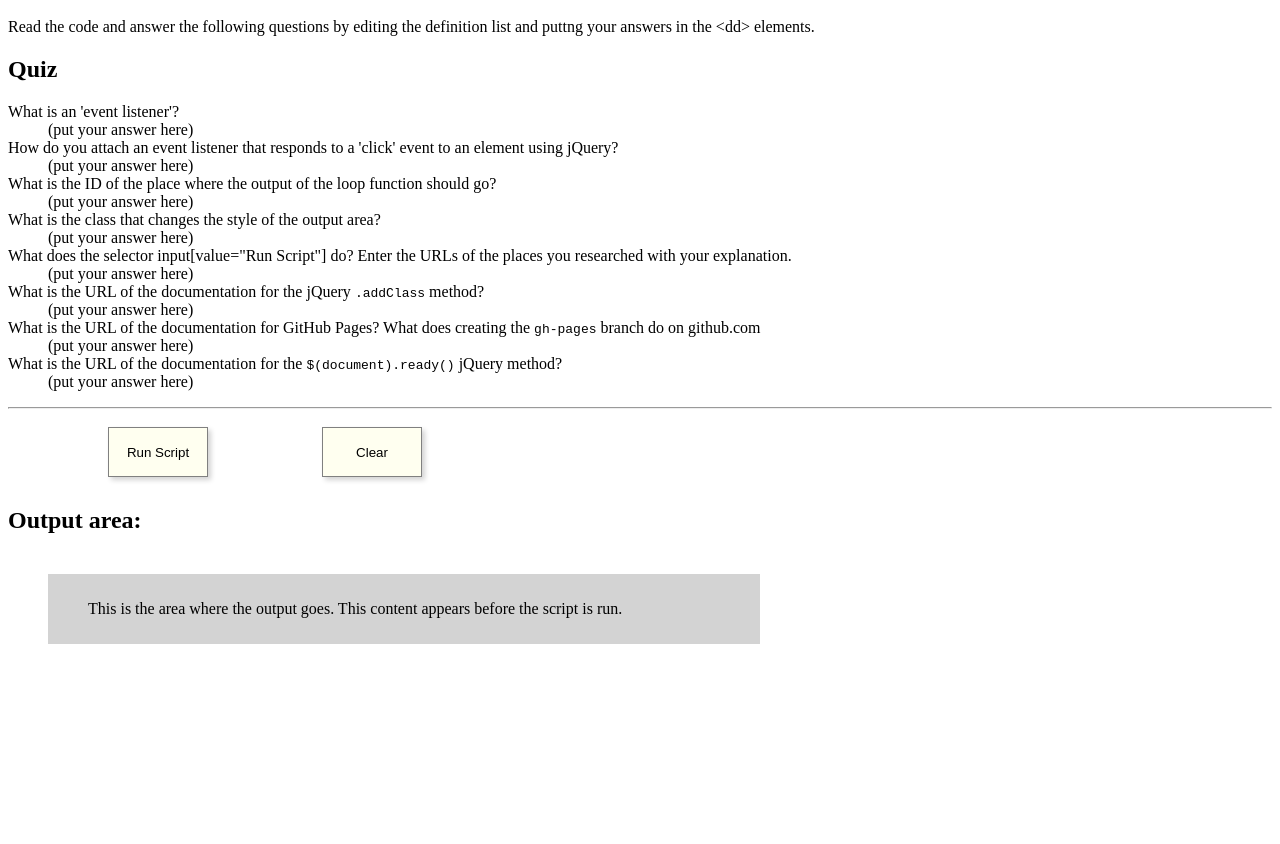
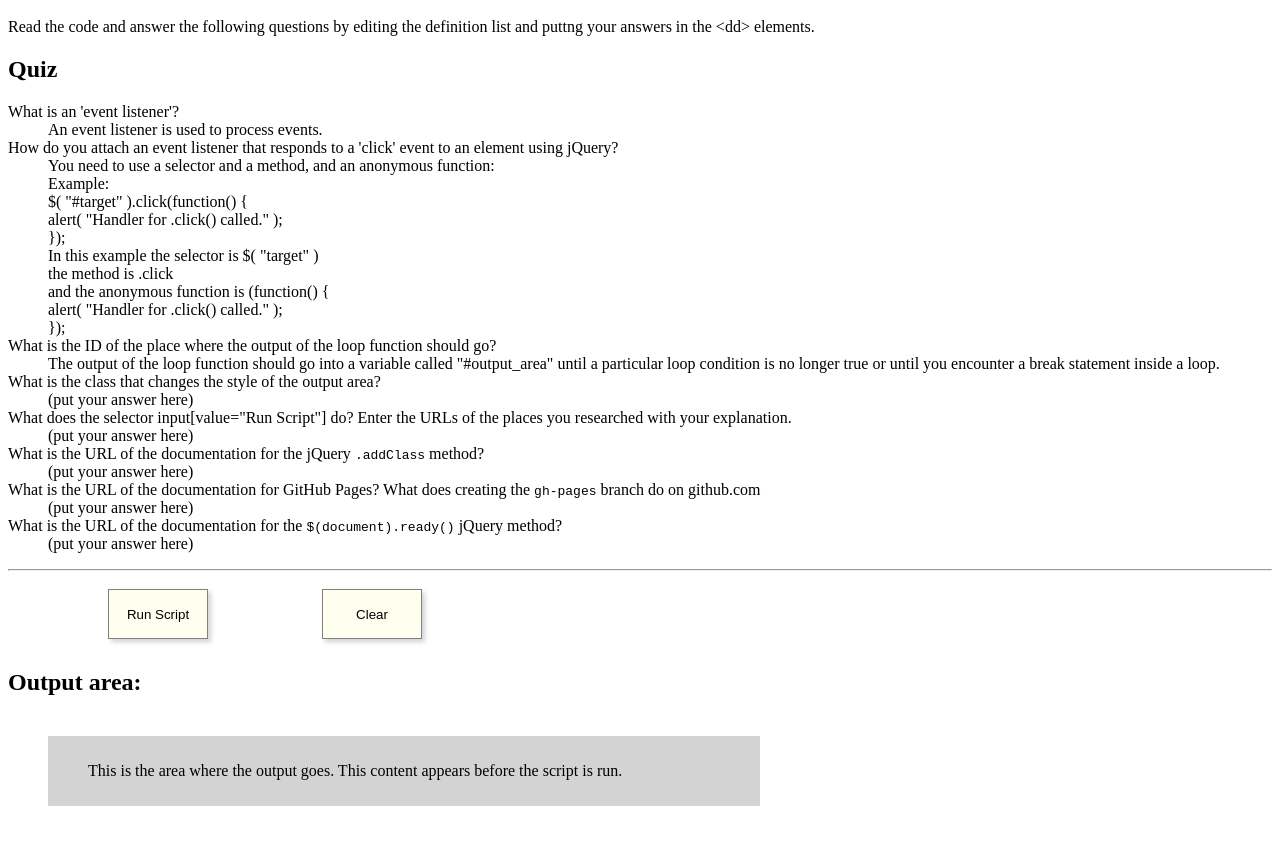
Before and after one commit to susanmlewis01/PrimerPart2Lewis, a plain HTML site: page index.html in a window 1280 px wide. Shown: the part 48-892 px from the top of the page. Before the commit the page ends 800 px from the top, so only its background shows below. Drawn offline with nearby package versions, Linux system fonts and the light colour scheme.

Commit message:
answers to the first 3 questions

```diff
--- a/index.html
+++ b/index.html
@@ -88,11 +88,22 @@
     <h2>Quiz</h2>
     <dl>
       <dt>What is an 'event listener'?</dt>
-      <dd>(put your answer here)</dd>
+      <dd>An event listener is used to process events.</dd>
       <dt>How do you attach an event listener that responds to a 'click' event to an element using jQuery?</dt>
-      <dd>(put your answer here)</dd>
+      <dd>You need to use a selector and a method, and an anonymous function:<br>
+          Example:<br>
+          $( "#target" ).click(function() {<br>
+          alert( "Handler for .click() called." );<br>
+          });<br>
+          In this example the selector is  $( "target" )<br>
+                          the method is  .click<br>
+                          and the anonymous function is (function() {<br>
+              alert( "Handler for .click() called." );<br>
+});<br>
+
+</dd>
       <dt>What is the ID of the place where the output of the loop function should go?</dt>
-      <dd>(put your answer here)</dd>
+      <dd>The output of the loop function should go into a variable called "#output_area" until a particular loop condition is no longer true or until you encounter a break statement inside a loop.</dd>
       <dt>What is the class that changes the style of the output area?</dt>
       <dd>(put your answer here)</dd>
       <dt>What does the selector input[value="Run Script"] do? Enter the URLs of the places you researched with your explanation.</dt>
```
